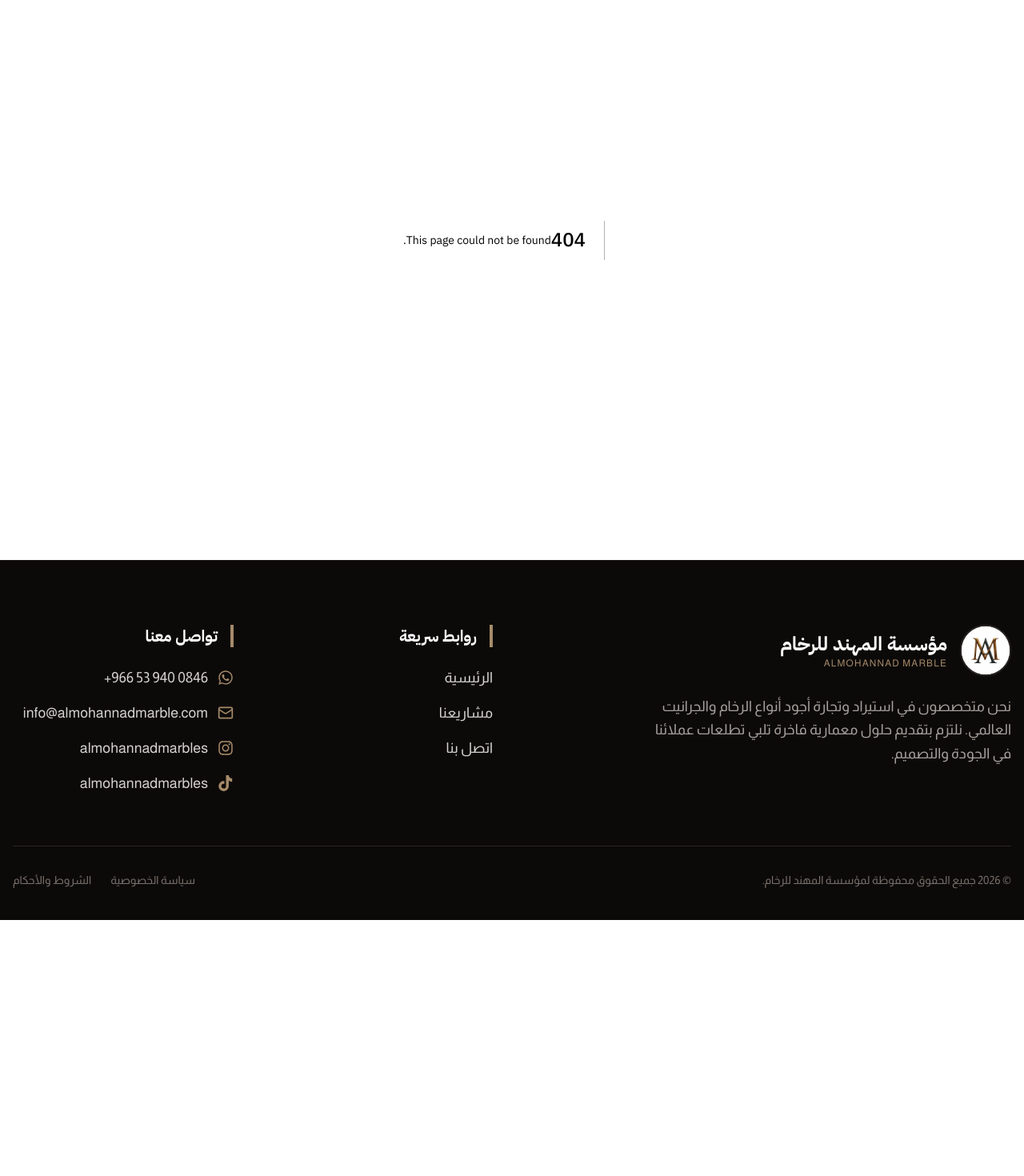
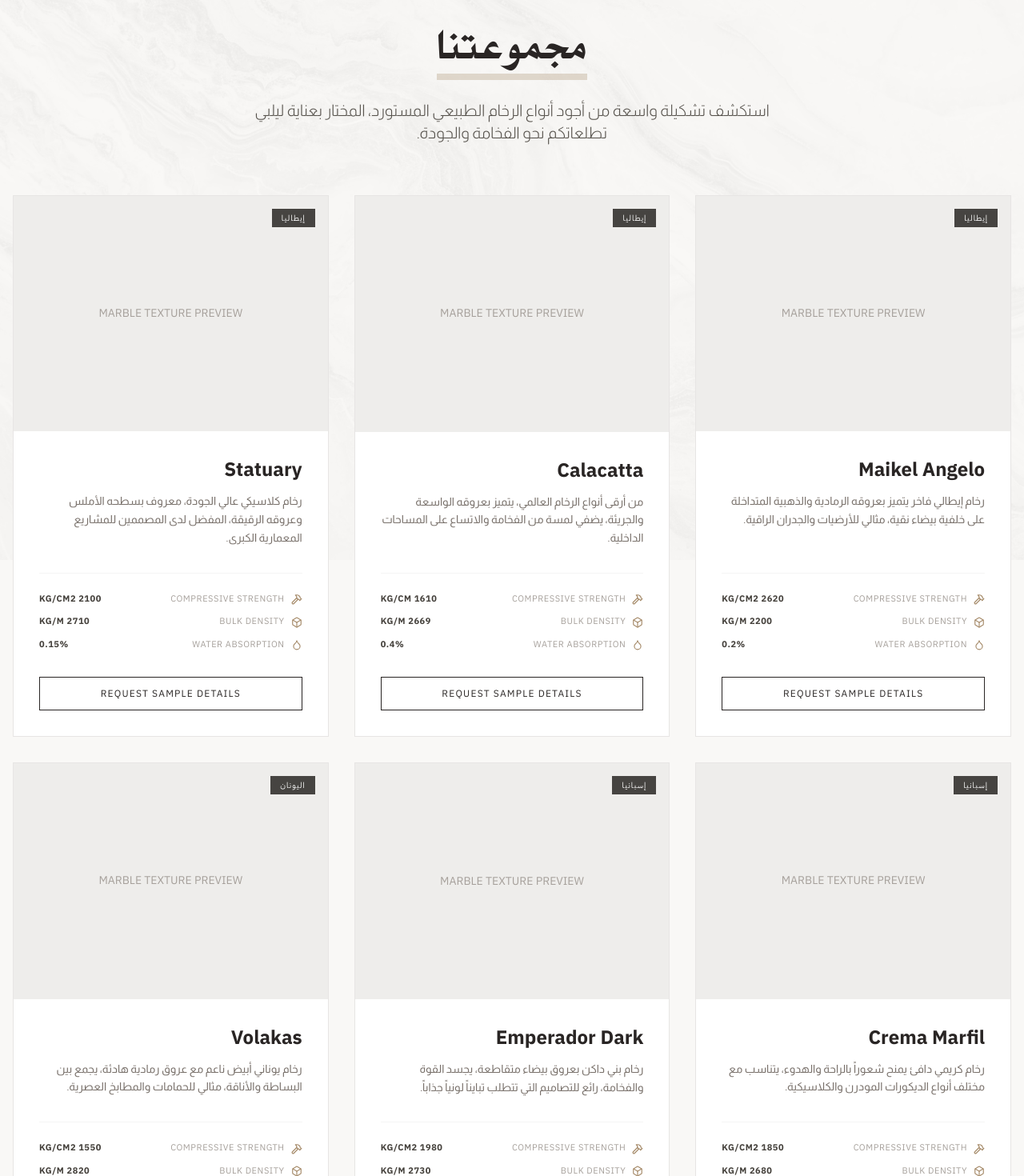
Before and after one commit to maramahg/almohannadmarble, a Next.js app: page /collection in a window 1280 px wide. Before the commit this address had no page. Shown: the part 100-1570 px from the top of the page at 80% size. Before the commit the page ends 1250 px from the top, so only its background shows below. Built offline with nearby package versions, Linux system fonts and the light colour scheme.

Commit message:
feat: replace services with collection page and implement high-end marble catalog grid

```diff
--- /dev/null
+++ b/app/collection/page.tsx
@@ -0,0 +1,176 @@
+import Image from "next/image";
+import Link from "next/link";
+import { Droplet, Box, Hammer, MapPin, ArrowLeft } from "lucide-react";
+
+const samples = [
+  {
+    name: "Maikel Angelo",
+    origin: "إيطاليا",
+    description: "رخام إيطالي فاخر يتميز بعروقه الرمادية والذهبية المتداخلة على خلفية بيضاء نقية، مثالي للأرضيات والجدران الراقية.",
+    specs: {
+      compressiveStrength: "2620 KG/CM2",
+      bulkDensity: "2200 KG/M",
+      waterAbsorption: "0.2%",
+    }
+  },
+  {
+    name: "Calacatta",
+    origin: "إيطاليا",
+    description: "من أرقى أنواع الرخام العالمي، يتميز بعروقه الواسعة والجريئة، يضفي لمسة من الفخامة والاتساع على المساحات الداخلية.",
+    specs: {
+      compressiveStrength: "1610 KG/CM",
+      bulkDensity: "2669 KG/M",
+      waterAbsorption: "0.4%",
+    }
+  },
+  {
+    name: "Statuary",
+    origin: "إيطاليا",
+    description: "رخام كلاسيكي عالي الجودة، معروف بسطحه الأملس وعروقه الرقيقة، المفضل لدى المصممين للمشاريع المعمارية الكبرى.",
+    specs: {
+      compressiveStrength: "2100 KG/CM2",
+      bulkDensity: "2710 KG/M",
+      waterAbsorption: "0.15%",
+    }
+  },
+  {
+    name: "Crema Marfil",
+    origin: "إسبانيا",
+    description: "رخام كريمي دافئ يمنح شعوراً بالراحة والهدوء، يتناسب مع مختلف أنواع الديكورات المودرن والكلاسيكية.",
+    specs: {
+      compressiveStrength: "1850 KG/CM2",
+      bulkDensity: "2680 KG/M",
+      waterAbsorption: "0.3%",
+    }
+  },
+  {
+    name: "Emperador Dark",
+    origin: "إسبانيا",
+    description: "رخام بني داكن بعروق بيضاء متقاطعة، يجسد القوة والفخامة، رائع للتصاميم التي تتطلب تبايناً لونياً جذاباً.",
+    specs: {
+      compressiveStrength: "1980 KG/CM2",
+      bulkDensity: "2730 KG/M",
+      waterAbsorption: "0.25%",
+    }
+  },
+  {
+    name: "Volakas",
+    origin: "اليونان",
+    description: "رخام يوناني أبيض ناعم مع عروق رمادية هادئة، يجمع بين البساطة والأناقة، مثالي للحمامات والمطابخ العصرية.",
+    specs: {
+      compressiveStrength: "1550 KG/CM2",
+      bulkDensity: "2820 KG/M",
+      waterAbsorption: "0.35%",
+    }
+  }
+];
+
+export default function CollectionPage() {
+  return (
+    <main className="flex-grow pt-32 pb-20 px-4 bg-background relative min-h-screen">
+      {/* Background Subtle Pattern */}
+      <div className="fixed inset-0 z-0 opacity-[0.05] pointer-events-none overflow-hidden">
+        <Image
+          src="/hero-stockcake.jpg"
+          alt="background pattern"
+          fill
+          className="object-cover grayscale"
+        />
+      </div>
+
+      <div className="max-w-7xl mx-auto relative z-10">
+        {/* Header Section */}
+        <div className="text-center mb-16">
+          <div className="inline-block relative">
+            <h1 className="text-4xl md:text-6xl font-al-qassam text-stone-800 relative z-10">
+              مجموعتنا
+            </h1>
+            <div className="h-2 w-full bg-gold/30 mt-1 relative z-0" />
+          </div>
+          <p className="text-stone-600 text-lg md:text-xl max-w-2xl mx-auto mt-6 font-light">
+            استكشف تشكيلة واسعة من أجود أنواع الرخام الطبيعي المستورد، المختار بعناية ليلبي تطلعاتكم نحو الفخامة والجودة.
+          </p>
+        </div>
+
+        {/* Collection Grid */}
+        <div className="grid grid-cols-1 md:grid-cols-2 lg:grid-cols-3 gap-8">
+          {samples.map((sample, index) => (
+            <div
+              key={index}
+              className="group relative bg-white border border-stone-200 p-0 hover:border-gold/50 transition-all duration-500 hover:shadow-2xl hover:shadow-gold/5 overflow-hidden flex flex-col h-full"
+            >
+              {/* Image Container */}
+              <div className="relative aspect-[4/3] overflow-hidden bg-stone-100">
+                {/* Placeholder Image Overlay */}
+                <div className="absolute inset-0 flex items-center justify-center bg-stone-200/50">
+                  <span className="text-stone-400 font-ibm text-sm">MARBLE TEXTURE PREVIEW</span>
+                </div>
+                <div className="absolute inset-0 bg-gradient-to-t from-black/20 to-transparent opacity-0 group-hover:opacity-100 transition-opacity duration-500" />
+                <div className="absolute top-4 right-4 bg-stone-900/80 backdrop-blur-md text-white text-[10px] px-3 py-1 uppercase tracking-widest font-ibm z-10">
+                  {sample.origin}
+                </div>
+              </div>
+
+              {/* Content Area */}
+              <div className="p-8 flex flex-col flex-grow">
+                <h3 className="text-2xl font-ibm font-bold text-stone-800 mb-3 group-hover:text-gold transition-colors">
+                  {sample.name}
+                </h3>
+
+                <p className="text-stone-500 text-sm leading-relaxed mb-8 flex-grow">
+                  {sample.description}
+                </p>
+
+                {/* Technical Specifications Grid */}
+                <div className="grid grid-cols-1 gap-3 pt-6 border-t border-stone-100">
+                  <div className="flex items-center justify-between text-[11px] font-ibm text-stone-400 uppercase tracking-wider">
+                    <span className="flex items-center gap-2">
+                      <Hammer className="w-3.5 h-3.5 text-gold" />
+                      Compressive Strength
+                    </span>
+                    <span className="text-stone-700 font-bold">{sample.specs.compressiveStrength}</span>
+                  </div>
+
+                  <div className="flex items-center justify-between text-[11px] font-ibm text-stone-400 uppercase tracking-wider">
+                    <span className="flex items-center gap-2">
+                      <Box className="w-3.5 h-3.5 text-gold" />
+                      Bulk Density
+                    </span>
+                    <span className="text-stone-700 font-bold">{sample.specs.bulkDensity}</span>
+                  </div>
+
+                  <div className="flex items-center justify-between text-[11px] font-ibm text-stone-400 uppercase tracking-wider">
+                    <span className="flex items-center gap-2">
+                      <Droplet className="w-3.5 h-3.5 text-gold" />
+                      Water Absorption
+                    </span>
+                    <span className="text-stone-700 font-bold">{sample.specs.waterAbsorption}</span>
+                  </div>
+                </div>
+
+                <Link
+                  href="https://wa.me/966539400846"
+                  target="_blank"
+                  className="mt-8 py-3 border border-stone-800 text-stone-800 font-ibm text-xs uppercase tracking-widest text-center hover:bg-stone-900 hover:text-white transition-all duration-300"
+                >
+                  Request Sample Details
+                </Link>
+              </div>
+            </div>
+          ))}
+        </div>
+
+        {/* Back to Home CTA */}
+        <div className="mt-20 text-center">
+          <Link
+            href="/"
+            className="inline-flex items-center gap-2 text-stone-400 hover:text-gold transition-colors font-ibm text-sm uppercase tracking-widest"
+          >
+            <ArrowLeft className="w-4 h-4" />
+            Back to Home
+          </Link>
+        </div>
+      </div>
+    </main>
+  );
+}
--- a/app/page.tsx
+++ b/app/page.tsx
@@ -95,7 +95,7 @@ export default function Home() {
         <div className="max-w-6xl mx-auto px-4 relative z-10 text-center">
           <div className="mb-12 md:mb-16">
             <div className="w-fit mx-auto">
-              <h2 className="text-3xl md:text-5xl lg:text-7xl font-al-qassam mb-4">خدماتنا وحلولنا المثالية</h2>
+              <h2 className="text-3xl md:text-5xl lg:text-7xl font-al-qassam mb-4">مجموعتنا وحلولنا المتميزة</h2>
               <div className="w-[90%] h-1 bg-gold mx-auto" />
             </div>
             <p className="mt-6 text-stone-400 text-sm md:text-base max-w-2xl mx-auto">
--- a/app/projects/page.tsx
+++ b/app/projects/page.tsx
@@ -1,4 +1,5 @@
 import Image from "next/image";
+import Link from "next/link";
 import { Building2, Briefcase, MapPin } from "lucide-react";
 
 const clients = [
@@ -84,7 +85,7 @@ export default function ProjectsPage() {
               <div className="absolute top-0 right-0 w-16 h-16 bg-gold/5 -mr-8 -mt-8 rotate-45 group-hover:bg-gold/10 transition-all" />
 
               {/* Logo Area */}
-              <div className="mb-8 w-36 h-36 bg-stone-50 border border-stone-100 flex items-center justify-center relative group-hover:scale-105 transition-transform duration-500 p-0 overflow-hidden">
+              <div className="mb-8 w-36 h-36 bg-stone-50 border border-stone-100 flex items-center justify-center relative group-hover:scale-105 transition-transform duration-500 p-0 overflow-hidden mx-auto md:mx-0">
                 {(client as any).logo ? (
                   <div className="relative w-full h-full">
                     <Image
@@ -101,12 +102,12 @@ export default function ProjectsPage() {
               </div>
 
               {/* Content */}
-              <div className="flex-grow">
+              <div className="flex-grow text-center md:text-right">
                 <h3 className="text-2xl font-ibm font-bold text-stone-800 mb-4 group-hover:text-gold-dark transition-colors">
                   {client.name}
                 </h3>
 
-                <div className="flex items-center gap-4 text-xs text-stone-500 mb-4 font-ibm tracking-wide">
+                <div className="flex items-center justify-center md:justify-start gap-4 text-xs text-stone-500 mb-4 font-ibm tracking-wide">
                   <span className="flex items-center gap-1">
                     <Briefcase className="w-3 h-3" />
                     {client.workType}
@@ -118,7 +119,7 @@ export default function ProjectsPage() {
                   </span>
                 </div>
 
-                <p className="text-stone-600 leading-relaxed text-sm md:text-base text-justify">
+                <p className="text-stone-600 leading-relaxed text-sm md:text-base text-center md:text-justify">
                   {client.description}
                 </p>
               </div>
@@ -132,9 +133,9 @@ export default function ProjectsPage() {
           <p className="text-stone-600 mb-8 max-w-xl mx-auto">
             نحن هنا لنحول رؤيتك إلى واقع ملموس بأرقى أنواع الرخام والجرانيت. تواصل معنا اليوم لبدء مشروعك القادم.
           </p>
-          <button className="btn-gold px-10 py-4">
-            اطلب عرض سعر الآن
-          </button>
+          <Link href="https://wa.me/966539400846" target="_blank" className="btn-gold px-10 py-4">
+            تواصل معنا للبدء
+          </Link>
         </div>
       </div>
     </main>
--- a/components/Footer.tsx
+++ b/components/Footer.tsx
@@ -46,7 +46,8 @@ export default function Footer() {
                     <ul className="space-y-4 text-lg">
                         <li><Link href="/" className="hover:text-gold transition-colors">الرئيسية</Link></li>
                         <li><Link href="/projects" className="hover:text-gold transition-colors">مشاريعنا</Link></li>
-                        <li><Link href="/contact" className="hover:text-gold transition-colors">اتصل بنا</Link></li>
+                        <li><Link href="/collection" className="hover:text-gold transition-colors">مجموعتنا</Link></li>
+                        <li><Link href="https://wa.me/966539400846" target="_blank" className="hover:text-gold transition-colors">اتصل بنا</Link></li>
                     </ul>
                 </div>
 
--- a/components/Navbar.tsx
+++ b/components/Navbar.tsx
@@ -50,7 +50,7 @@ export default function Navbar() {
     const navLinks = [
         { name: "الرئيسية", href: "/" },
         { name: "مشاريعنا", href: "/projects" },
-        { name: "خدماتنا", href: "/services" },
+        { name: "مجموعتنا", href: "/collection" },
     ];
 
     return (
```
